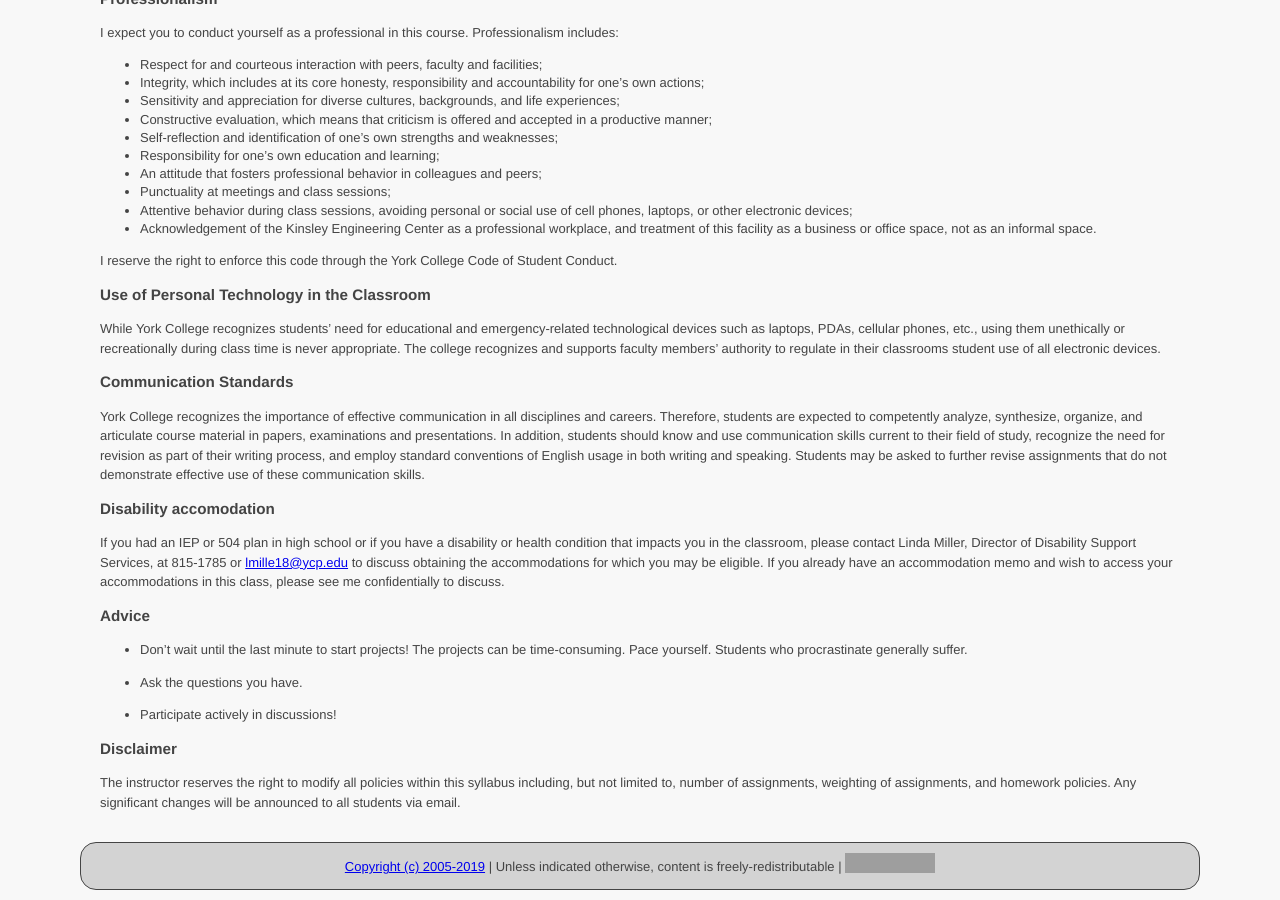
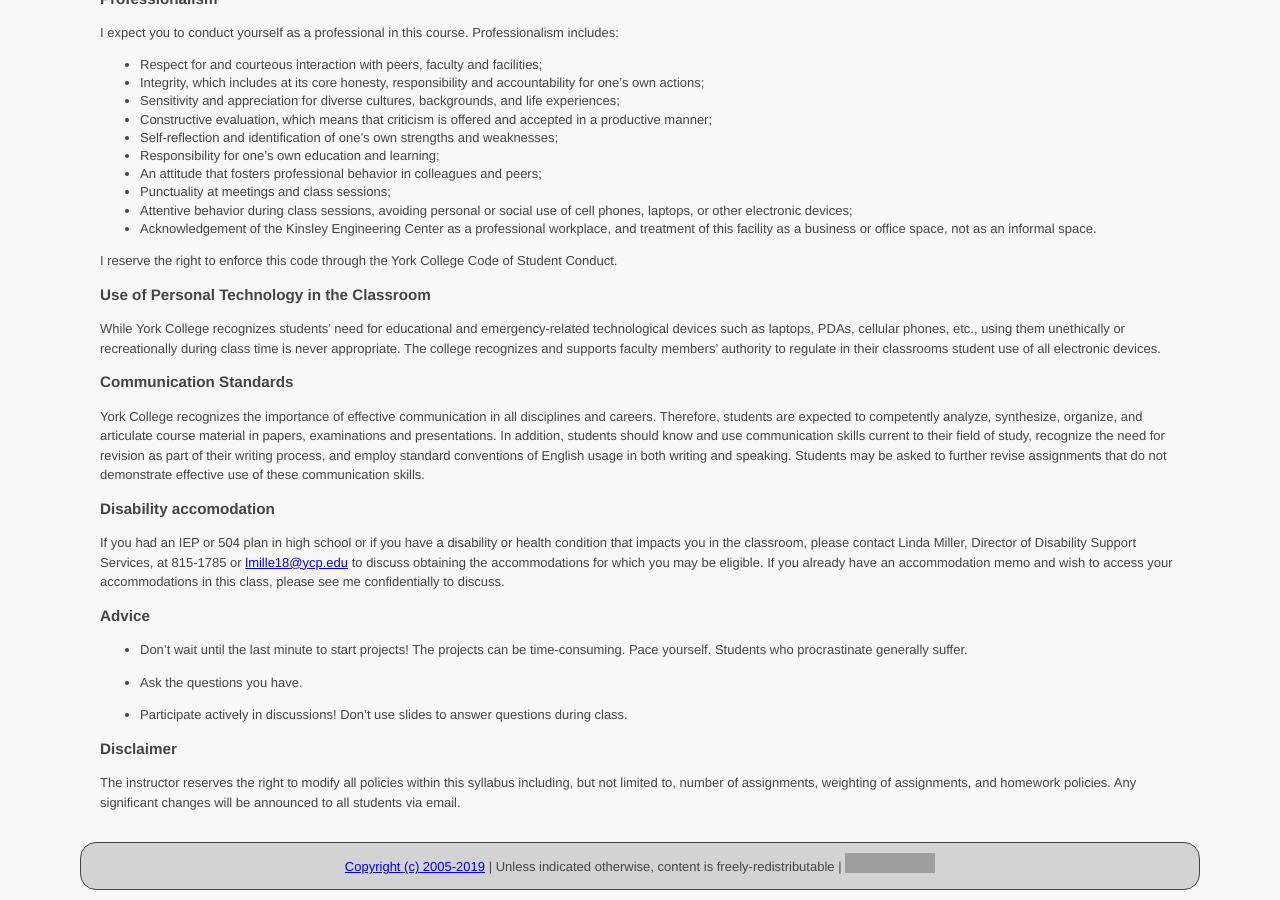
Before and after one commit to ycpcs/cs497-spring2019, a Jekyll site: the page built from syllabus.md, in a window 1280 px wide and 900 px high, scrolled down 3048 px. Built offline with Jekyll 4.4.1, drawn with Linux system fonts in a browser that asks for light colours; grey boxes are pictures that could not be loaded.

Commit message:
Update syllabus.md

```diff
--- a/syllabus.md
+++ b/syllabus.md
@@ -188,7 +188,7 @@ If you had an IEP or 504 plan in high school or if you have a disability or heal
 
 - Ask the questions you have.
 
-- Participate actively in discussions!
+- Participate actively in discussions! Don’t use slides to answer questions during class.
 
 ### Disclaimer
 
```
